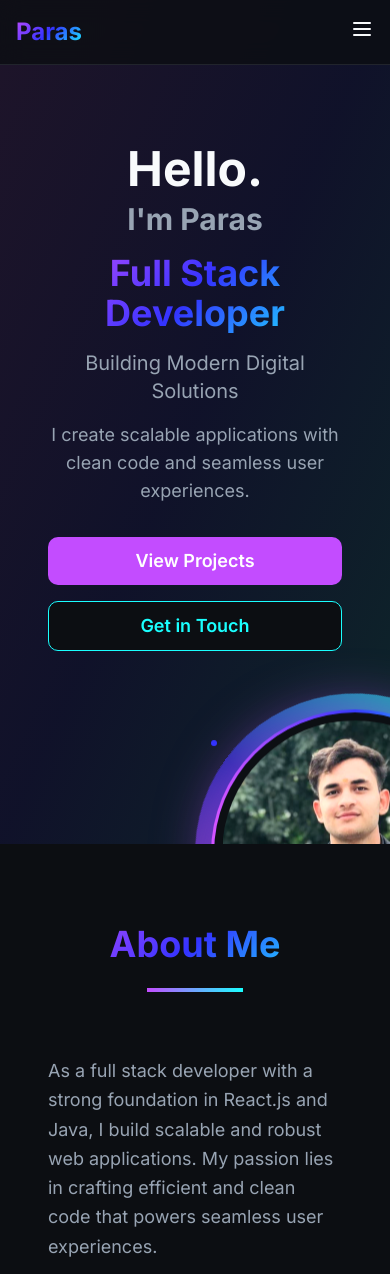
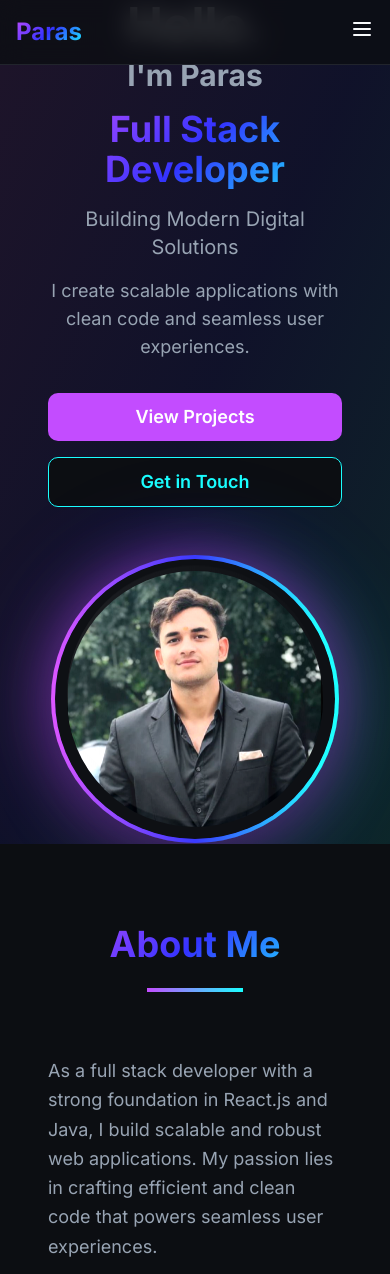
Before and after one commit to IIpxaxsII/paraswork, a React (Vite) app: page / in a window 390 px wide. Shown: the top 1274 px of the page. Built offline with nearby package versions, Linux system fonts and the light colour scheme; the HTML template or start-up script is replaced by a standard one.

Commit message:
Refactor Hero section image

```diff
--- a/src/components/Hero.tsx
+++ b/src/components/Hero.tsx
@@ -47,37 +47,25 @@ const Hero = () => {
           </div>
         </div>
 
-        {/* Right content - Circular Profile Picture with Professional Animations */}
-        <div className="flex justify-center lg:justify-end animate-float">
-          <div className="relative">
-            {/* Outer rotating glow ring */}
-            <div className="absolute inset-0 w-80 h-80 lg:w-96 lg:h-96 rounded-full animate-spin-slow">
-              <div className="w-full h-full rounded-full bg-gradient-to-r from-neon-purple via-neon-blue to-neon-cyan p-1 opacity-60"></div>
-            </div>
+        {/* Right content - Profile Picture with Professional Layout */}
+        <div className="flex justify-center lg:justify-end">
+          <div className="relative w-72 h-72 lg:w-80 lg:h-80 xl:w-96 xl:h-96 animate-fade-in-scale">
+            {/* Subtle background glow */}
+            <div className="absolute -inset-8 bg-gradient-to-r from-neon-purple/20 via-neon-blue/20 to-neon-cyan/20 rounded-full blur-2xl animate-pulse"></div>
 
-            {/* Middle pulsing glow */}
-            <div className="absolute inset-2 w-76 h-76 lg:w-92 lg:h-92 rounded-full bg-gradient-to-r from-neon-cyan via-neon-purple to-neon-blue blur-md animate-pulse opacity-40"></div>
-
-            {/* Main glowing border */}
-            <div className="absolute inset-4 w-72 h-72 lg:w-88 lg:h-88 rounded-full bg-gradient-to-r from-neon-purple via-neon-blue to-neon-cyan p-[3px] animate-glow">
-              <div className="w-full h-full bg-background rounded-full p-2">
+            {/* Main gradient border */}
+            <div className="relative w-full h-full rounded-full bg-gradient-to-r from-neon-purple via-neon-blue to-neon-cyan p-1 shadow-2xl animate-glow">
+              <div className="w-full h-full bg-background rounded-full p-3">
                 <img
                   src={parasCircularProfile}
                   alt="Paras - Full Stack Developer"
-                  className="w-full h-full rounded-full object-cover shadow-2xl"
+                  className="w-full h-full rounded-full object-cover shadow-inner"
                 />
               </div>
             </div>
 
-            {/* Inner subtle shine effect */}
-            <div className="absolute inset-6 w-68 h-68 lg:w-84 lg:h-84 rounded-full bg-gradient-to-tr from-white/20 to-transparent pointer-events-none animate-pulse"></div>
-
-            {/* Floating particles effect */}
-            <div className="absolute inset-0 w-80 h-80 lg:w-96 lg:h-96">
-              <div className="absolute top-4 right-8 w-2 h-2 bg-neon-cyan rounded-full animate-ping"></div>
-              <div className="absolute bottom-8 left-6 w-1 h-1 bg-neon-purple rounded-full animate-pulse"></div>
-              <div className="absolute top-12 left-4 w-1.5 h-1.5 bg-neon-blue rounded-full animate-bounce"></div>
-            </div>
+            {/* Subtle floating effect */}
+            <div className="absolute inset-4 rounded-full bg-gradient-to-tr from-white/10 to-transparent pointer-events-none animate-float"></div>
           </div>
         </div>
       </div>
--- a/tailwind.config.ts
+++ b/tailwind.config.ts
@@ -81,6 +81,10 @@ export default {
           "0%": { opacity: "0", transform: "translateY(20px)" },
           "100%": { opacity: "1", transform: "translateY(0)" },
         },
+        "fade-in-scale": {
+          "0%": { opacity: "0", transform: "translateX(20px) scale(0.9)" },
+          "100%": { opacity: "1", transform: "translateX(0) scale(1)" },
+        },
         "slide-up": {
           "0%": { opacity: "0", transform: "translateY(40px)" },
           "100%": { opacity: "1", transform: "translateY(0)" },
@@ -92,6 +96,7 @@ export default {
         "glow": "glow 2s ease-in-out infinite alternate",
         "float": "float 3s ease-in-out infinite",
         "fade-in": "fade-in 0.6s ease-out",
+        "fade-in-scale": "fade-in-scale 0.8s ease-out",
         "slide-up": "slide-up 0.6s ease-out",
         "spin-slow": "spin 8s linear infinite",
       },
```
